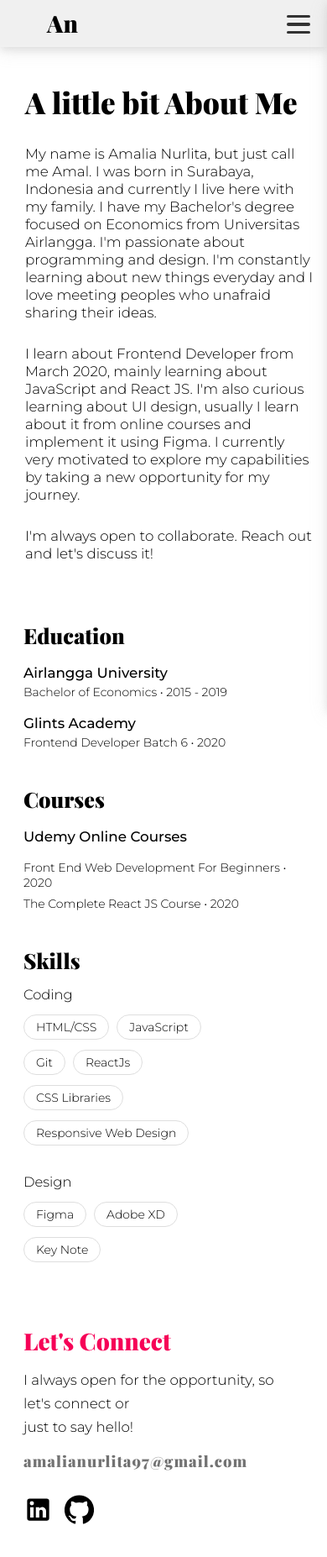
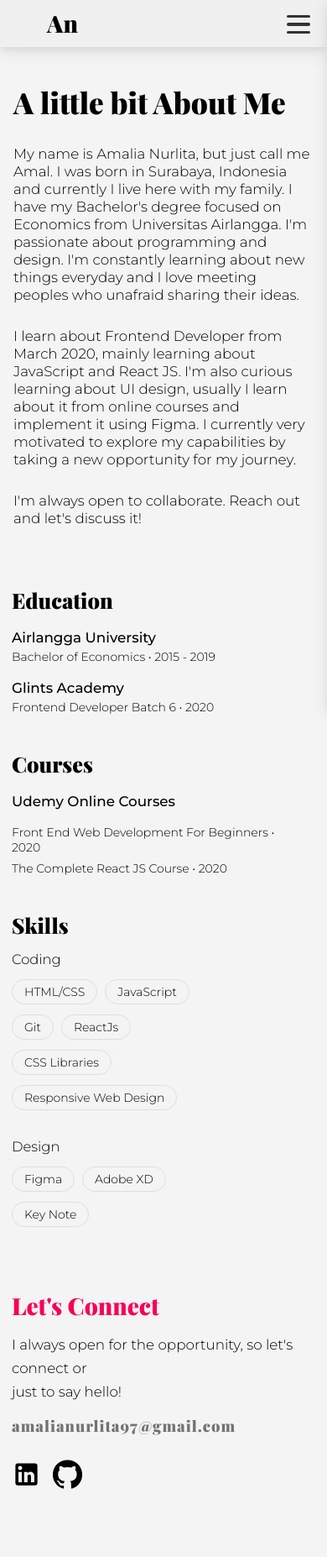
Before and after one commit to amalianrlt/portfolio, a React (Create React App) app: page /about in a window 390 px wide. Shown: the top 1854 px of the page at 84% size. Built offline with nearby package versions, Linux system fonts and the light colour scheme.

Commit message:
[Amal] - edit UI

```diff
--- a/src/components/RightNav.js
+++ b/src/components/RightNav.js
@@ -42,7 +42,7 @@ const Ul = styled.ul`
 const RightNav = ({ open }) => {
   return (
     <Ul open={open}>
-        <h3><a href="/">Projects</a></h3>
+        <Link to="/"><h3>Projects</h3></Link>
         <h3><a href="https://www.dropbox.com/s/p9pdbe9wji13fvk/Amalia%20Nurlita%20Resume.pdf?dl=0" rel="noopener noreferrer" target="_blank">Resume</a></h3>
         <Link to="/about"><h3>About</h3></Link>
        <h3><a href="#contact">Contact</a></h3>
--- a/src/styles/scss/MainPage.scss
+++ b/src/styles/scss/MainPage.scss
@@ -9,6 +9,7 @@
 html,
 body {
   font-size: 16px;
+  background-color: #f4f4f4;
 }
 
 h1,
@@ -87,8 +88,14 @@ a {
     margin-top: 4rem;
     font-size: 1.3rem;
     font-weight: 500;
+    a{
+      background-color: black;
+      color: white;
+      padding: .5rem 1rem;
+      border-radius: 4px;
+    }
     a:hover {
-      color: #f60157;
+      background-color: #f60157;
     }
   }
   .hero-btn {
@@ -137,7 +144,7 @@ a {
     h3 {
       margin-top: 5rem;
       font-weight: 800;
-      font-size: 1.2rem;
+      font-size: 1.4rem;
       margin-bottom: 1rem;
       color: #f60157;
     }
@@ -145,6 +152,7 @@ a {
       font-weight: 300;
       font-size: 1rem;
       padding-right: 2.5rem;
+      line-height: 1.5rem;
     }
     h4{
       margin-top: 2rem;
@@ -206,8 +214,8 @@ a {
 
 .aboutMe {
   padding-top: 10rem;
-  padding-left: 11rem;
-  padding-right: 11rem;
+  padding-left: 10rem;
+  padding-right: 4rem;
   width: 100%;
   h1 {
     font-size: 3rem;
@@ -444,7 +452,7 @@ a {
   }
 
   .aboutMe {
-    padding: 7rem 0 5rem 1rem;
+    padding: 7rem 0 5rem 0;
     width: 100%;
     h1 {
       font-size: 2.5rem;
@@ -453,12 +461,12 @@ a {
 
   .reachOut {
     margin: 0;
-    padding:0 2rem;
+    padding:0 1rem;
   }
 
   .letsConnect {
     padding-left: 0;
-    padding: 0 2rem;
+    padding: 0 1rem;
     .icons{
       svg{
         font-size: 35px !important;
```
